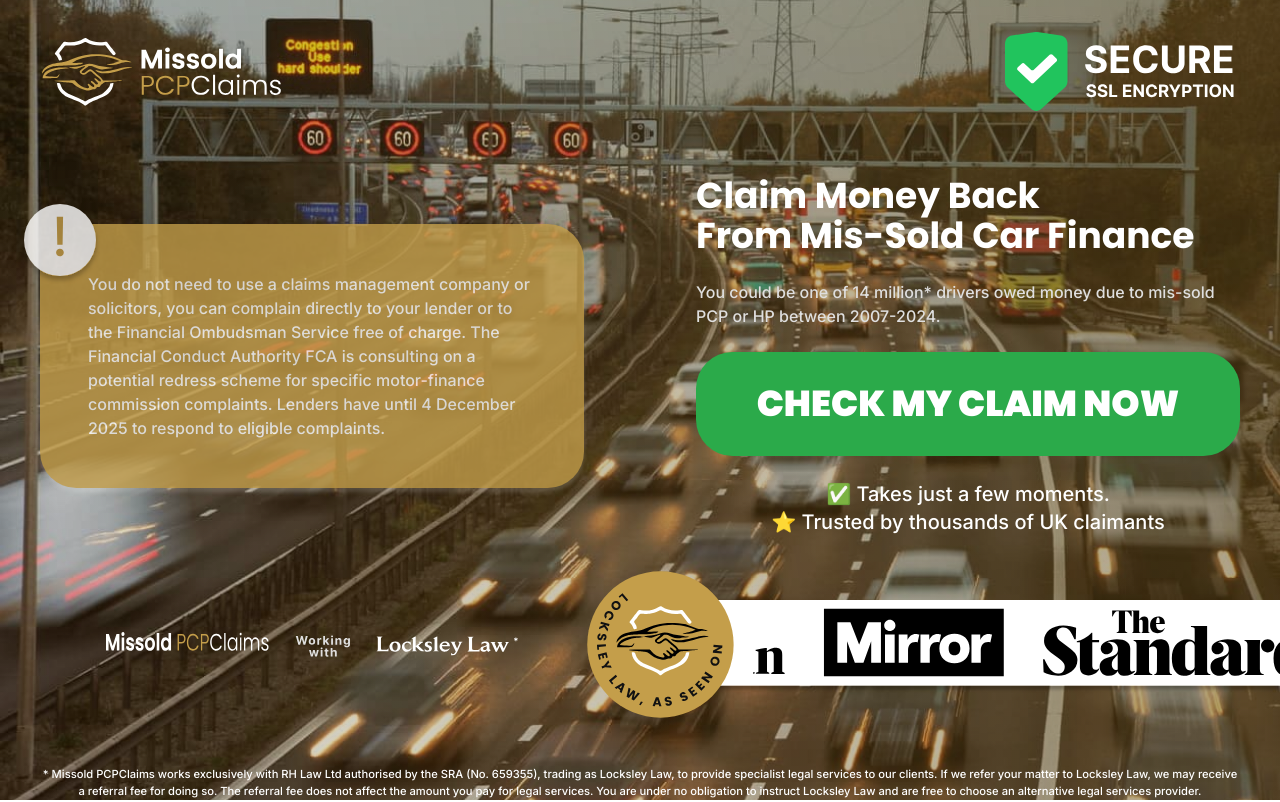
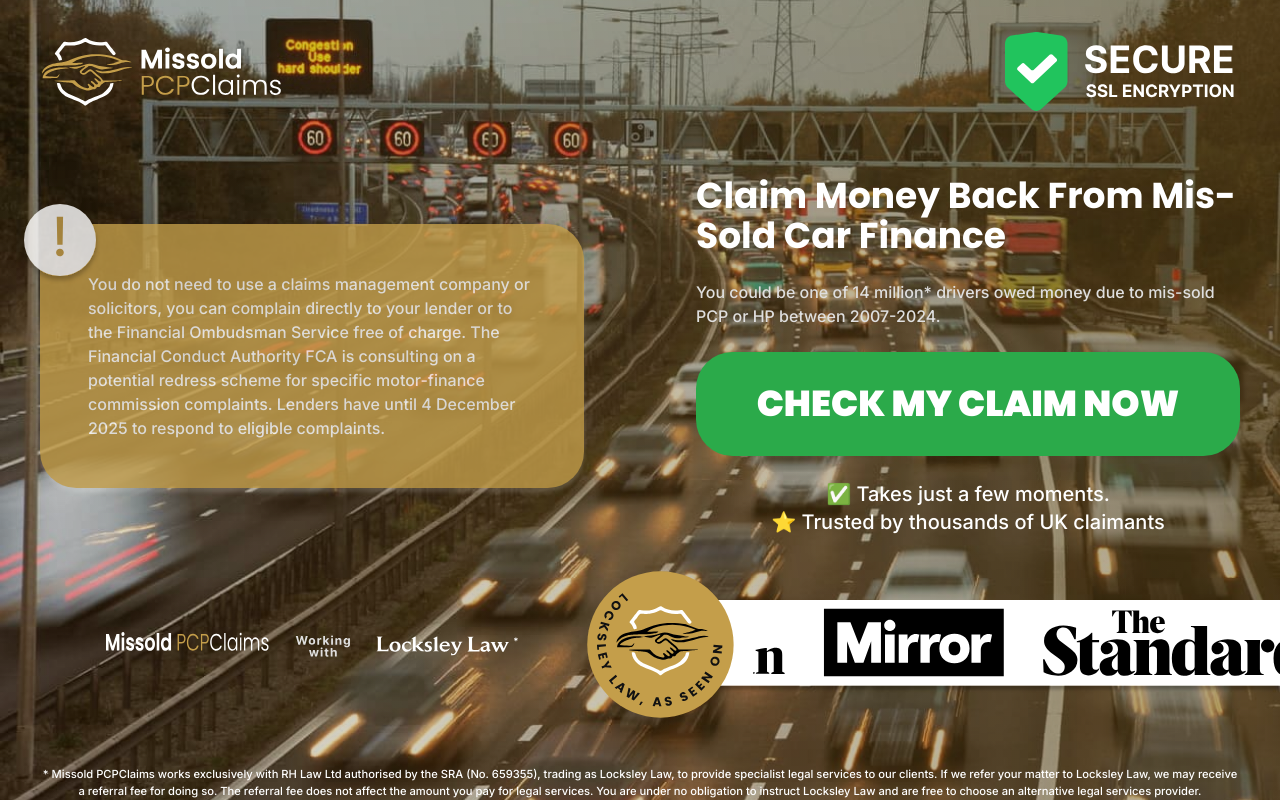
Before and after one commit to Mohamed-Boutarbouch/missold_pcp_claims_technical_test, a Next.js app: page / in a window 1280 px wide. Shown: the top 802 px of the page. Built offline with nearby package versions, Linux system fonts and the light colour scheme.

Commit message:
chore: code clean up

```diff
--- a/app/api/leads/[id]/route.ts
+++ b/app/api/leads/[id]/route.ts
@@ -27,23 +27,19 @@
     )
   }
 
-  // PATCH handler
   const rowIndex = await findLeadRowByTransactionId(transactionId)
   if (rowIndex === null) {
     return NextResponse.json({ message: "Lead not found" }, { status: 404 })
   }
 
-  // 1️⃣ Fetch existing row
-  const existingLead = await getLeadRowByIndex(rowIndex) // implement this in google-sheets.ts
+  const existingLead = await getLeadRowByIndex(rowIndex)
 
-  // 2️⃣ Merge incoming fields (parsed.data) over existing row
   const updatedLead = {
-    ...existingLead,   // preserves tracking and other existing data
-    ...parsed.data,    // overwrite only edited fields
+    ...existingLead,
+    ...parsed.data,
     transactionId,
   }
 
-  // 3️⃣ Update sheet
   await updateLeadInSheet(rowIndex, updatedLead)
 
   return NextResponse.json({ success: true, transactionId })
--- a/app/fonts.ts
+++ b/app/fonts.ts
@@ -5,6 +5,7 @@
   weight: ['700', '900'],
   variable: '--font-poppins',
   display: 'swap',
+  preload: false,
 })
 
 export const inter = Inter({
@@ -12,6 +13,7 @@
   weight: ['500'],
   variable: '--font-inter',
   display: 'swap',
+  preload: false,
 })
 
 export const lato = Lato({
@@ -19,4 +21,5 @@
   weight: ['400', '700'],
   variable: '--font-lato',
   display: 'swap',
+  preload: false,
 })
--- a/app/layout.tsx
+++ b/app/layout.tsx
@@ -6,8 +6,17 @@
 import { Footer } from "@/components/footer";
 
 export const metadata: Metadata = {
-  title: "Create Next App",
-  description: "Generated by create next app",
+  title: "Claim Money Back from Mis-sold Car Finance | PCPClaims",
+  description: "Get your money back from mis-sold PCP or HP car finance. Trusted by thousands of UK claimants. Free advice from FCA-approved solicitors.",
+  openGraph: {
+    title: "Claim Money Back from Mis-sold Car Finance | PCPClaims",
+    description: "Get your money back from mis-sold PCP or HP car finance. Trusted by thousands of UK claimants.",
+  },
+  twitter: {
+    card: "summary_large_image",
+    title: "Claim Money Back from Mis-sold Car Finance",
+    description: "Trusted UK service to claim mis-sold car finance redress",
+  },
 };
 
 export default function RootLayout({
--- a/components/address-selector.tsx
+++ b/components/address-selector.tsx
@@ -1,5 +1,5 @@
 import { Label } from '@/components/ui/label'
-import MultipleSelector from '@/components/ui/multi-select'
+import { MultipleSelector } from '@/components/ui/multi-select'
 import { UK_CITIES } from '@/data/uk-cities'
 
 export function MultipleSelect() {
--- a/components/cta.tsx
+++ b/components/cta.tsx
@@ -5,17 +5,13 @@
     <section className="flex flex-col justify-between gap-6">
       <div className="font-heading text-white font-bold text-3xl md:text-4xl capitalize text-center md:text-start">
         <h1>
-          claim money back
+          claim money back from mis-sold car finance
         </h1>
-
-        <h2>
-          from mis-sold car finance
-        </h2>
       </div>
 
-      <h3 className="font-sans font-medium text-subheader text-center text-sm md:text-base md:text-start">
+      <h2 className="font-sans font-medium text-subheader text-center text-sm md:text-base md:text-start">
         You could be one of 14 million* drivers owed money due to mis-sold PCP or HP between 2007-2024.
-      </h3>
+      </h2>
 
       <Link
         href="/contact"
--- a/components/logo-cloud.tsx
+++ b/components/logo-cloud.tsx
@@ -10,7 +10,6 @@
           width={144}
           height={48}
           className="h-auto w-full"
-          priority
         />
       </div>
 
@@ -21,7 +20,6 @@
           width={975}
           height={120}
           className="h-auto w-full"
-          priority
         />
       </div>
     </section>
--- a/components/working-with.tsx
+++ b/components/working-with.tsx
@@ -5,7 +5,7 @@
     <section className="relative w-105 aspect-366/78">
       <Image
         src="/working_with.svg"
-        alt="Working with locksley law"
+        alt="Trusted UK law firms working with PCPClaims"
         fill
         className="object-contain"
         loading="eager"
--- a/lib/google-sheets.ts
+++ b/lib/google-sheets.ts
@@ -131,7 +131,6 @@
 export async function getLeadRowByIndex(
   rowIndex: number
 ): Promise<Record<string, any>> {
-  // Read the row from the sheet
   const res = await sheets.spreadsheets.values.get({
     spreadsheetId: SHEET_ID,
     range: `Leads!A${rowIndex}:R${rowIndex}`,
@@ -140,7 +139,6 @@
   const row = res.data.values?.[0]
   if (!row) throw new Error(`No row found at index ${rowIndex}`)
 
-  // Map row values back to your data keys
   const [
     firstName,
     lastName,
```
Also changed, not shown: components/contact-form.tsx (+0 -8 lines).
